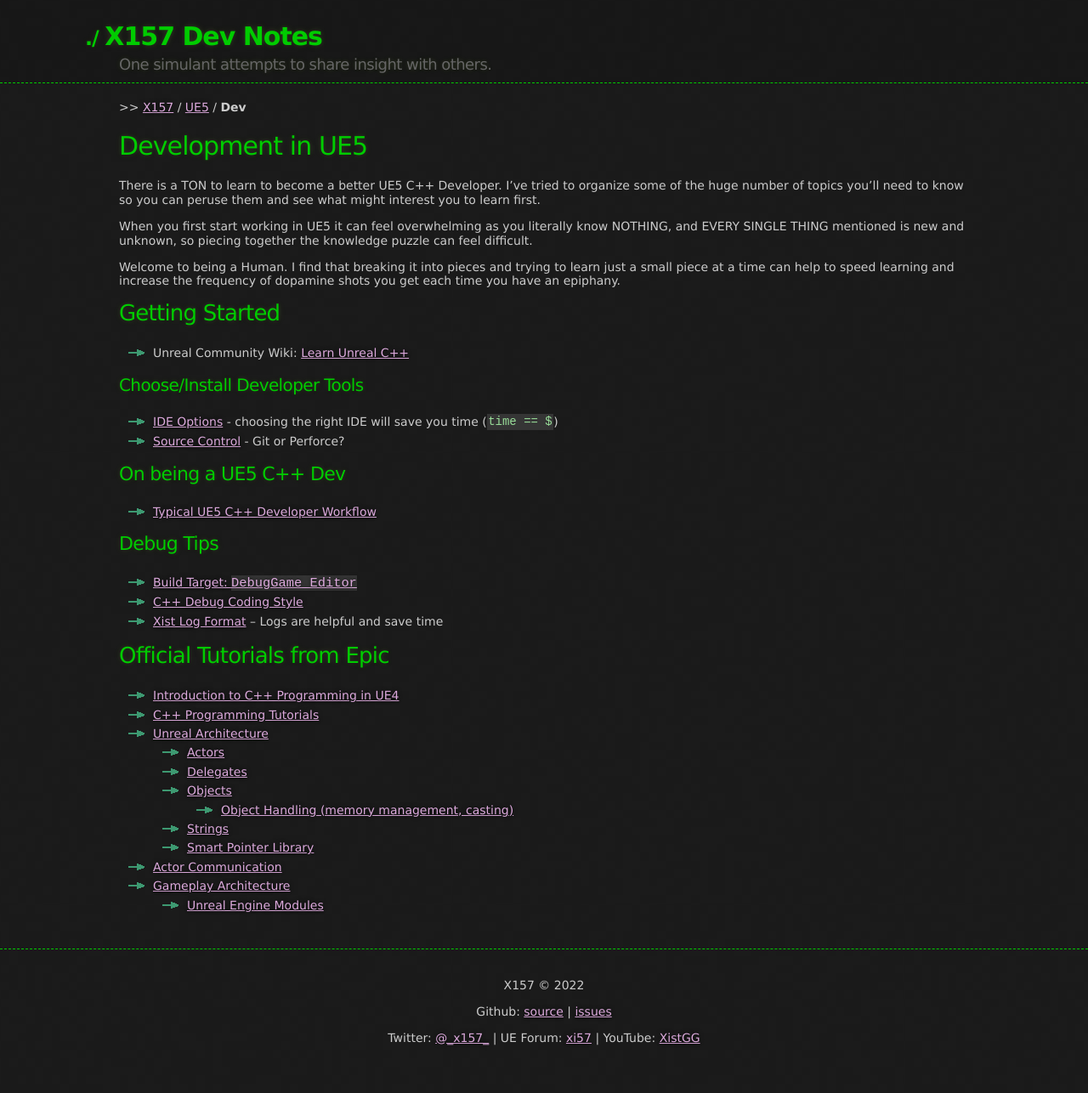
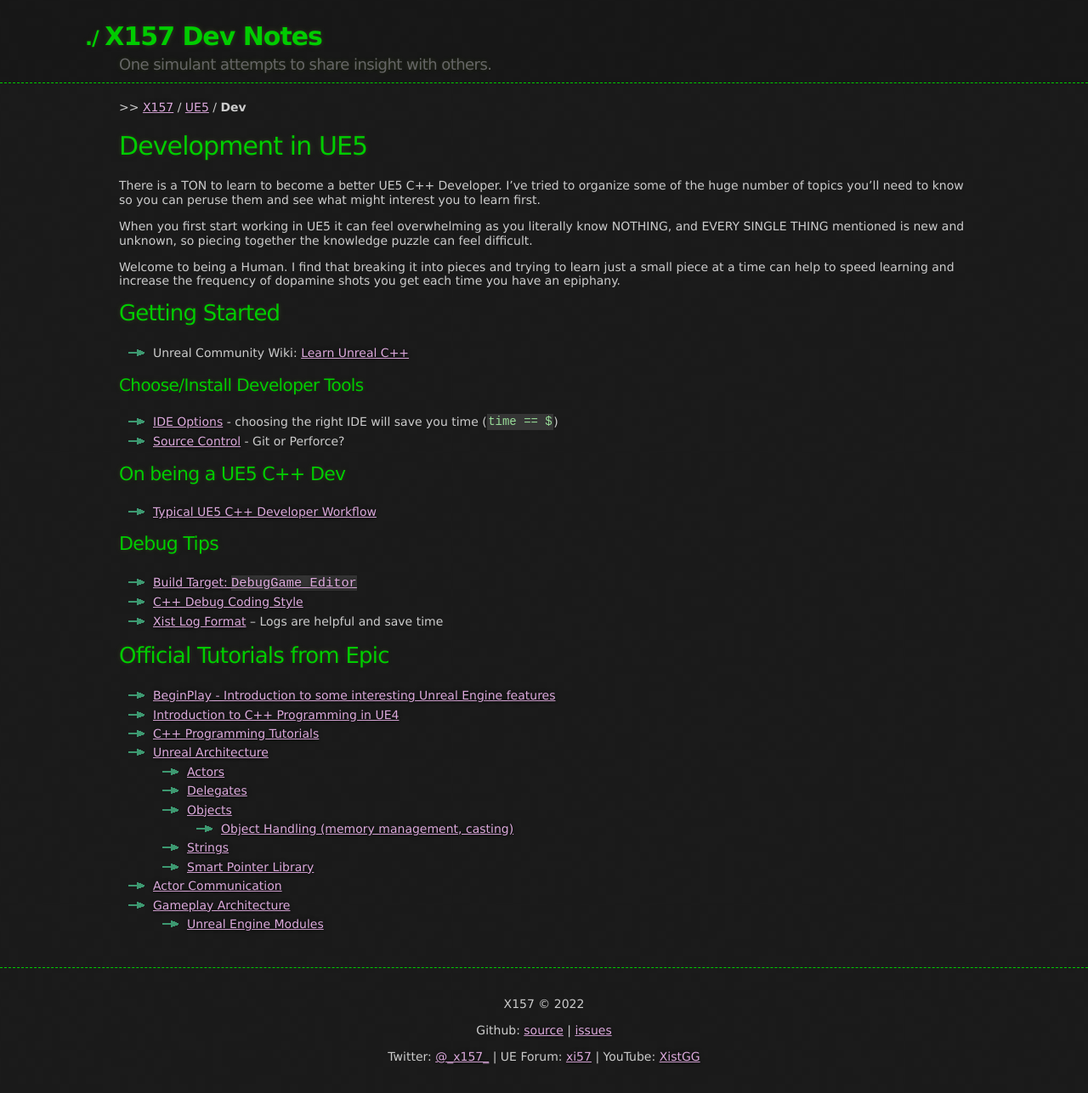
Before and after one commit to x157/x157.github.io, a Jekyll site: the page built from UE5/Dev/index.md, in a window 1280 px wide. Shown: the whole page at 85% size. Built offline with Jekyll 4.4.1, drawn with Linux system fonts in a browser that asks for light colours; before the commit the page ends 1263 px from its top, so only the background shows below that.

Commit message:
Add BeginPlay link

```diff
--- a/UE5/Dev/index.md
+++ b/UE5/Dev/index.md
@@ -45,6 +45,7 @@
 
 ## Official Tutorials from Epic
 
+- [BeginPlay - Introduction to some interesting Unreal Engine features](https://dev.epicgames.com/community/learning/paths/0w/unreal-engine-beginplay)
 - [Introduction to C++ Programming in UE4](https://docs.unrealengine.com/4.27/en-US/ProgrammingAndScripting/ProgrammingWithCPP/IntroductionToCPP/)
 - [C++ Programming Tutorials](https://docs.unrealengine.com/4.27/en-US/ProgrammingAndScripting/ProgrammingWithCPP/CPPTutorials/)
 - [Unreal Architecture](https://docs.unrealengine.com/4.27/en-US/ProgrammingAndScripting/ProgrammingWithCPP/UnrealArchitecture/)
```
